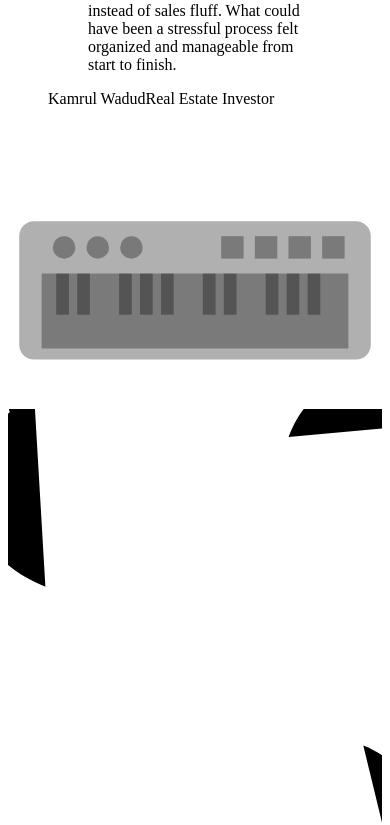
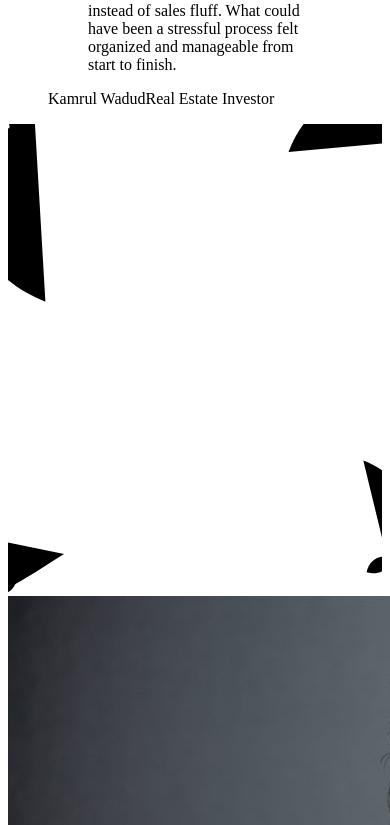
Before and after one commit to hniloy96/realwithniloy, a React (Vite) app: page / in a window 390 px wide. Shown: the part 3062-3887 px from the top of the page. Built offline with nearby package versions, Linux system fonts and the light colour scheme; the HTML template or start-up script is replaced by a standard one; a web font is replaced by a local one.

Commit message:
MIDI keyboard and coffee sketches share a spot beside the 24h stat
Co-Authored-By: Claude Opus 5.5 <noreply@anthropic.com>

```diff
--- a/src/components/About.jsx
+++ b/src/components/About.jsx
@@ -2,12 +2,13 @@ import { ABOUT } from '../content.js'
 import Reveal from './Reveal.jsx'
 import Drift from './Drift.jsx'
 import Vines from './Vines.jsx'
-import HobbyMorph from './HobbyMorph.jsx'
+import HobbyMorph, { useHobbyCycle } from './HobbyMorph.jsx'
 
 export default function About() {
+  const hobby = useHobbyCycle()
   return (
     <section id="about" className="section about">
-      <HobbyMorph />
+      <HobbyMorph index={hobby} spot="corner" />
       <div className="about-photo-stage">
         {/* the vines and the photo drift by different amounts, so they feel like separate layers */}
         <Drift amount={-16} className="vines-layer">
@@ -36,6 +37,7 @@ export default function About() {
               <span className="muted">{f.label}</span>
             </div>
           ))}
+          <HobbyMorph index={hobby} spot="stats" />
         </Reveal>
       </Drift>
     </section>
--- a/src/components/HobbyMorph.jsx
+++ b/src/components/HobbyMorph.jsx
@@ -80,7 +80,8 @@ function Coffee() {
 
 const ITEMS = [MidiKeyboard, ComputerKeyboard, Coffee]
 
-export default function HobbyMorph() {
+// Picks which drawing is showing and changes it at random every few seconds.
+export function useHobbyCycle() {
   const reduce = useReducedMotion()
   const [index, setIndex] = useState(0)
 
@@ -101,13 +102,23 @@ export default function HobbyMorph() {
     return () => clearTimeout(timer)
   }, [reduce])
 
+  return index
+}
+
+// Where each drawing appears: the computer keyboard sits in the upper right of
+// the section; the MIDI keyboard and the coffee cup share a spot beside the stats.
+export const SPOTS = { corner: [1], stats: [0, 2] }
+
+export default function HobbyMorph({ index, spot, className = '' }) {
+  const reduce = useReducedMotion()
+  const visible = SPOTS[spot].includes(index)
   const Item = ITEMS[index]
-  // each drawing has its own spot in the section (see .hobby-pos-* in styles.css)
   return (
     <AnimatePresence mode="wait">
+      {visible && (
         <motion.div
           key={index}
-        className={`hobby-morph hobby-pos-${index}`}
+          className={`hobby-morph hobby-${spot} ${className}`}
           initial={reduce ? 'show' : 'hidden'}
           animate="show"
           exit="exit"
@@ -117,6 +128,7 @@ export default function HobbyMorph() {
             <Item />
           </svg>
         </motion.div>
+      )}
     </AnimatePresence>
   )
 }
--- a/src/styles.css
+++ b/src/styles.css
@@ -522,46 +522,38 @@ main {
   opacity: 0.1;
 }
 
-/* MIDI keyboard: lower right */
-.hobby-pos-0 {
-  right: 0;
-  bottom: 6%;
-}
-
-/* computer keyboard: upper right, above the heading */
-.hobby-pos-1 {
+/* computer keyboard: upper right of the About section */
+.hobby-corner {
   right: 4%;
   top: 4%;
   width: min(360px, 34%);
 }
 
-/* coffee: upper left, above the photo */
-.hobby-pos-2 {
-  left: 1%;
-  top: 5%;
-  width: min(240px, 24%);
+/* MIDI keyboard and coffee cup: share a spot right beside the 24h stat */
+.hobby-stats {
+  position: relative;
+  flex: 0 1 104px;
+  min-width: 72px;
+  width: auto;
+  align-self: center;
+  opacity: 0.16;
+  margin-left: -6px;
+}
+
+[data-theme='light'] .hobby-stats {
+  opacity: 0.2;
 }
 
 @media (max-width: 860px) {
-  .hobby-pos-0 {
-    right: -6%;
-    bottom: 4%;
-    width: 80%;
-  }
-
-  .hobby-pos-1 {
+  .hobby-corner {
     right: auto;
     left: -6%;
     top: 38%;
     width: 76%;
   }
 
-  .hobby-pos-2 {
-    left: auto;
-    right: 0;
-    bottom: auto;
-    top: 2%;
-    width: 46%;
+  .hobby-stats {
+    width: 96px;
   }
 }
 
@@ -1179,3 +1171,16 @@ body {
     padding: 0 10px;
   }
 }
+
+/* keep the stats and the little sketch on one row on wider screens */
+@media (min-width: 861px) {
+  .facts {
+    flex-wrap: nowrap;
+    gap: 30px;
+  }
+
+  .fact {
+    flex: 0 0 auto;
+    white-space: nowrap;
+  }
+}
```
Lines whose indentation alone changed are shown as unchanged.
